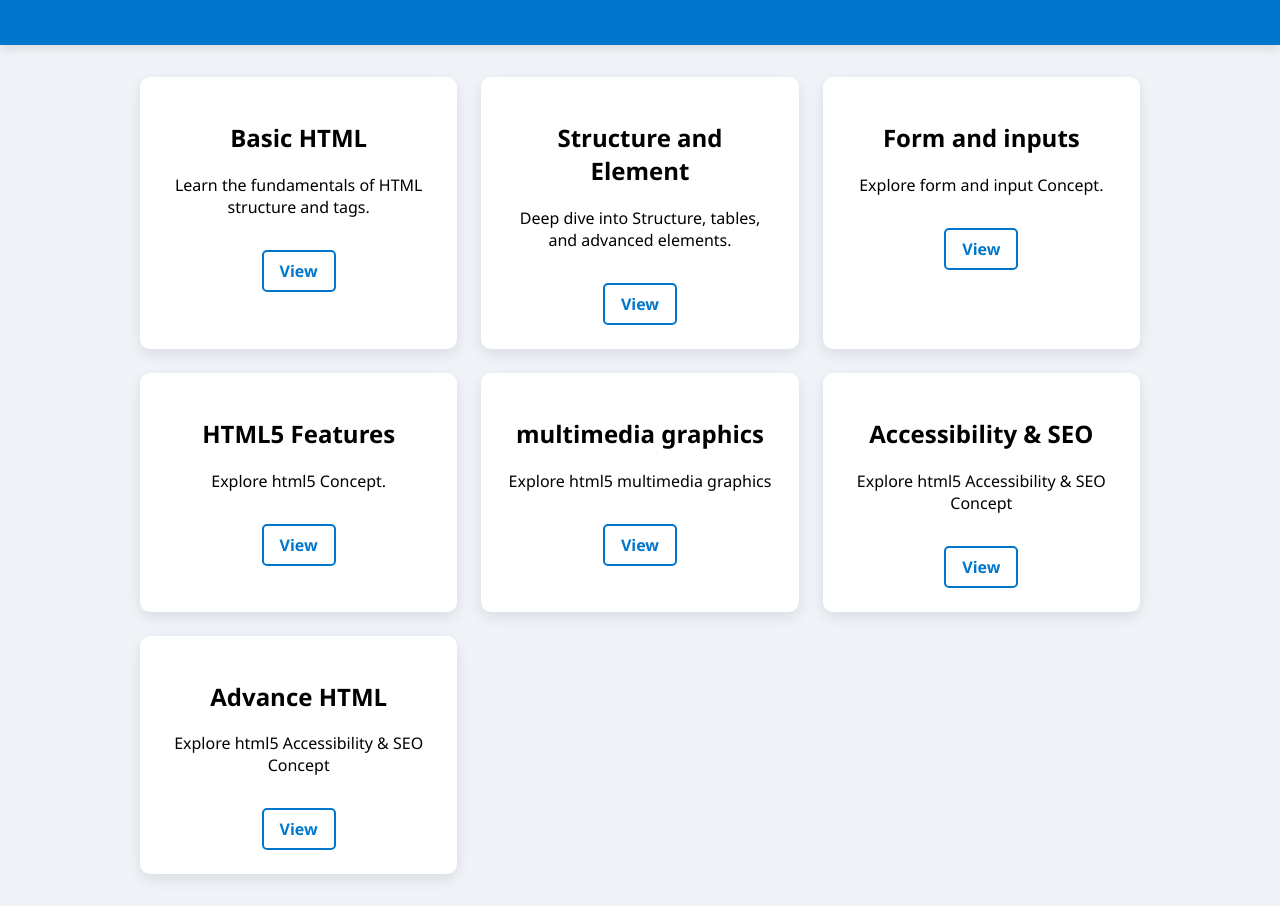
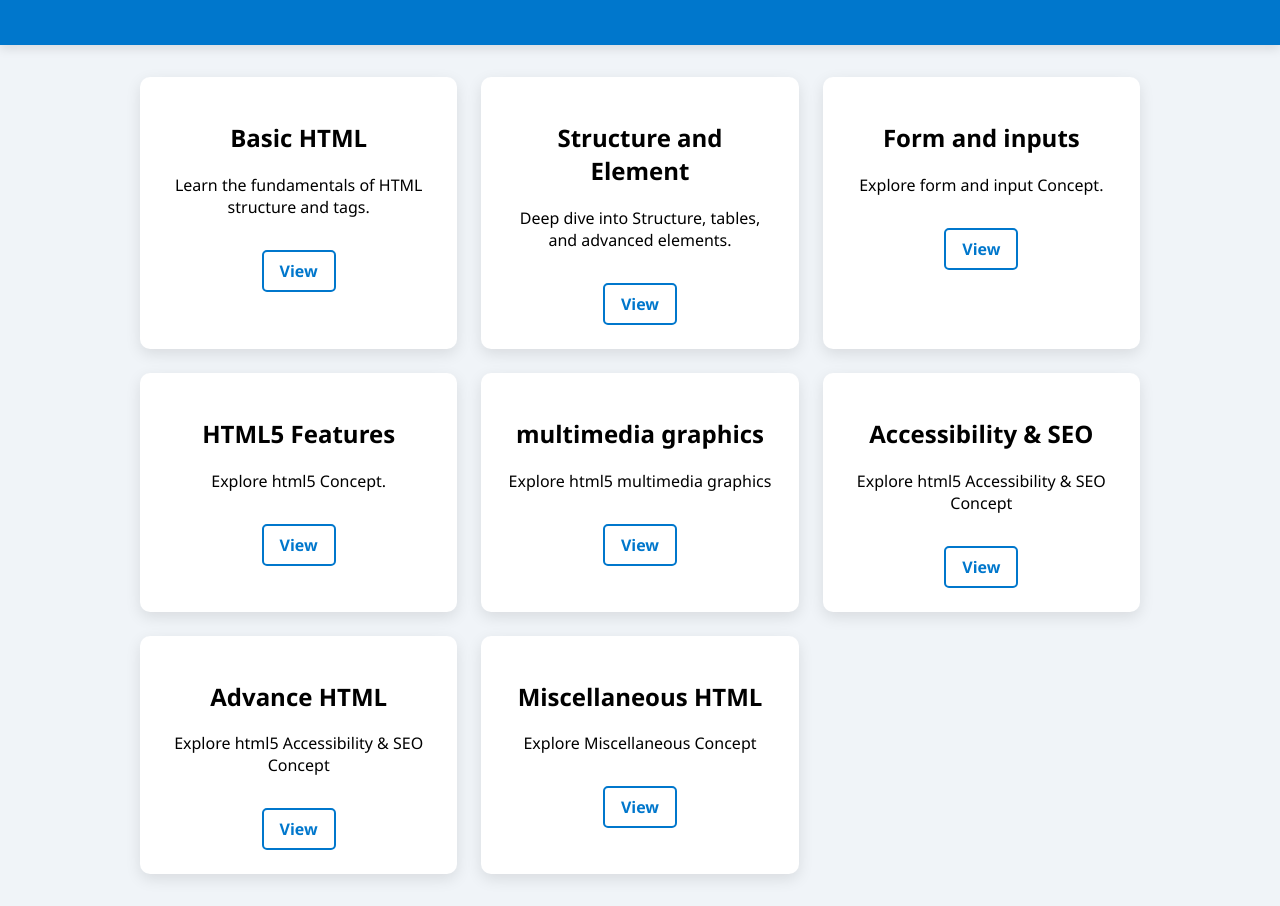
Before and after one commit to Monisasmal/HTML-Concept, a plain HTML site: page index.html in a window 1280 px wide. Shown: the part 116-1022 px from the top of the page. Drawn offline with Linux system fonts and the light colour scheme.

Commit message:
Update index.html

```diff
--- a/index.html
+++ b/index.html
@@ -121,6 +121,12 @@
             <a href="Advance.html" target="_blank">View</a>
         </div>
 
+        <div class="card">
+            <h2>Miscellaneous HTML</h2>
+            <p>Explore Miscellaneous Concept</p>
+            <a href="Miscellaneous.html" target="_blank">View</a>
+        </div>
+
     </div>
 </div>
 
```
